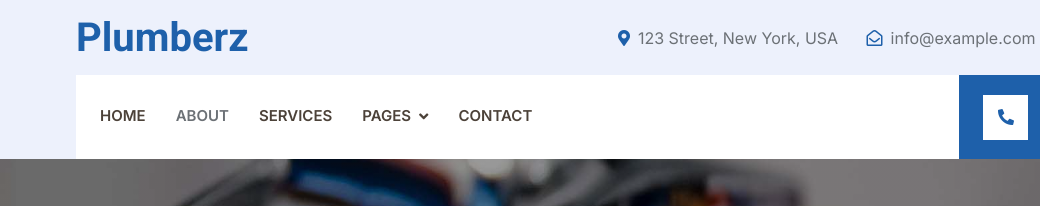
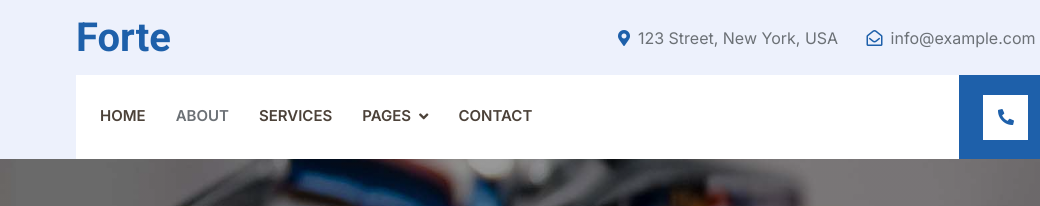
Before and after one commit to chalory/forte, a plain HTML site: page about.html in a window 1280 px wide. Shown: the top 206 px of the page, 0-1040 px from the left. Drawn offline with nearby package versions, Linux system fonts and the light colour scheme.

Commit message:
changed title from plumberz to forte

```diff
--- a/about.html
+++ b/about.html
@@ -47,7 +47,7 @@
         <div class="row align-items-center top-bar">
             <div class="col-lg-3 col-md-12 text-center text-lg-start">
                 <a href="" class="navbar-brand m-0 p-0">
-                    <h1 class="text-primary m-0">Plumberz</h1>
+                    <h1 class="text-primary m-0">Forte</h1>
                 </a>
             </div>
             <div class="col-lg-9 col-md-12 text-end">
```
